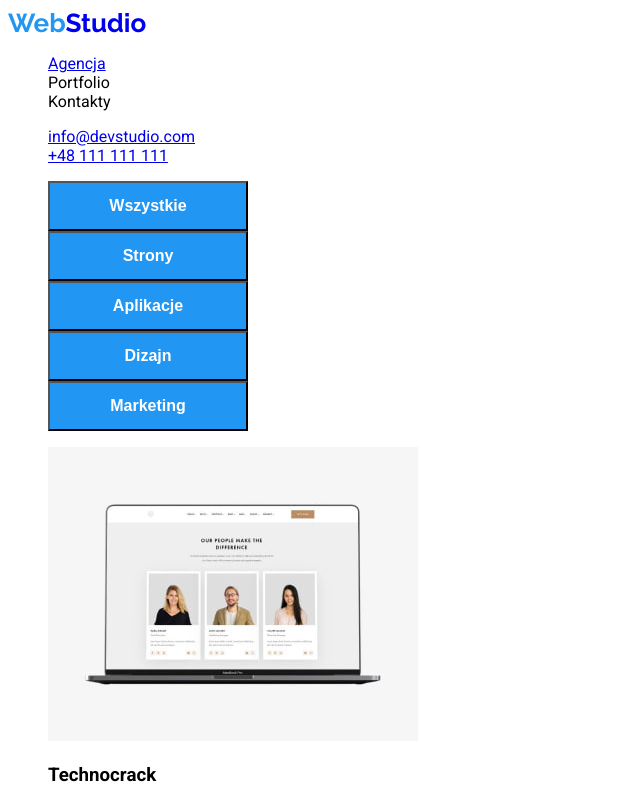
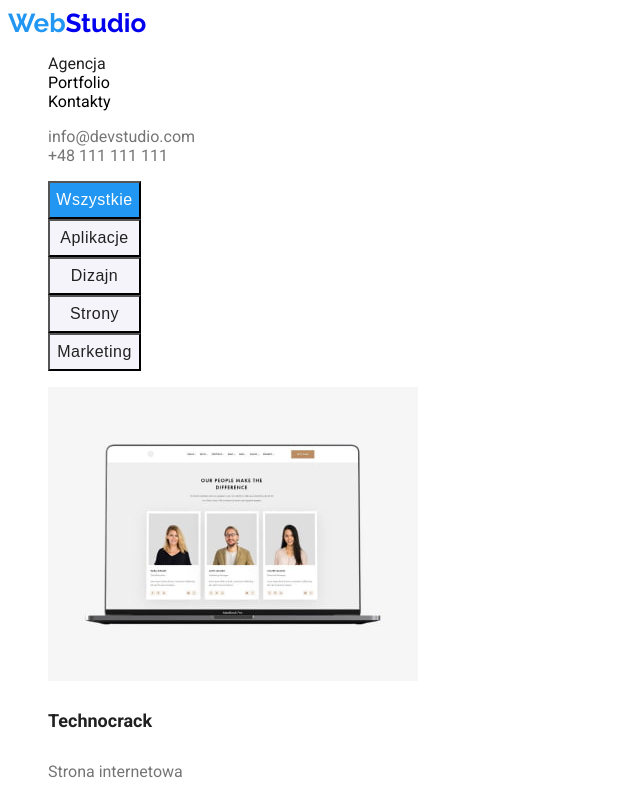
Before and after one commit to MateuszBieda/goit-markup-hw-02, a plain HTML site: page portfolio.html in a window 1280 px wide. Both pictures are taken after a click on the button "Wszystkie". Shown: the top 800 px of the page, without its empty margins (0-640 px from the left). Drawn offline with Linux system fonts and the light colour scheme.

Commit message:
last version

```diff
--- a/css/styles.css
+++ b/css/styles.css
@@ -1,5 +1,5 @@
 body {
-  font-family:'Roboto', sans-serif;'Raleway', sans-serif;
+  font-family:'Roboto', sans-serif,'Raleway',sans-serif
 }
 /* header */
 header {
@@ -11,6 +11,7 @@ header {
   font-size:  26px;
   line-height: 1.17;
   text-decoration: none;
+  cursor: auto;
 }
 .logo-element {
   color: #2196f3;
@@ -19,23 +20,20 @@ header {
     font-weight: 500;
     font-size: 14px;
     line-height: 1.17;
-
 }
-.link-color-blue{
-    color: rgba(33, 150, 243, 1) ;
+.link {
+    color:rgba(33, 33, 33, 1);
+    text-decoration:none;
+}
+.link:active,.link:hover,.link:focus {
+    color:rgba(33, 150, 243, 1);
+}
+.contacts-link {
+    color:rgba(117, 117, 117, 1);
     text-decoration: none;
 }
-.link-color-black{
-    color:rgba(33, 33, 33, 1);
-    text-decoration: none;
-}
-.email-header{
+.contacts-link:active, .contacts-link:hover, .contacts-link:focus{
     color:rgba(33, 150, 243, 1);
-    text-decoration: none;
-}
-.phone-number-header {
-    color:rgba(117, 117, 117, 1);
-    text-decoration: none;
 }
 .logo-second-element{
     color: rgba(0, 0, 0, 1);
@@ -60,13 +58,16 @@ button{
     font-weight: 700;
     font-size: 16px;
     line-height: 1.87;
+    letter-spacing: 0.06em;
     text-align: center;
+    cursor: pointer;}
 
+.button:active, .button:hover, .button:focus {
+    background-color:rgb(16, 234, 250);
 }
 /* sections */
 h2 {
     color:rgba(33, 33, 33, 1);
-  font-weight: 700;
   font-size: 36px;
   line-height: 1.17;
   text-align: center;
@@ -76,13 +77,11 @@ h2 {
 }
 .second-section h3 {
     color: rgba(33, 33, 33, 1);
-    font-weight: 700;
     font-size: 24px;
     line-height: 1.17;
 }
 .second-section-paragraph {
     color:rgba(117, 117, 117, 1);
-    font-weight: 400;
     font-size: 14px;
     line-height: 1.71;
 }
@@ -97,11 +96,9 @@ h2 {
 }
 .position-description {
 color: rgba(117, 117, 117, 1);
-font-weight: 400;
 font-size:16px;
 line-height: 1.17;
 }
-
 footer{
     background-color:#2F303A ;
 }
@@ -109,7 +106,6 @@ footer{
     color:#FFFFFF;
 }
 address{
-    font-weight: 400;
     font-size: 14px;
     line-height: 1.71;
 }
@@ -122,8 +118,38 @@ address > p {
 .contacts {
     color:rgba(255, 255, 255, 0.6);
     text-decoration: none;
-
 }
 ul{
     list-style-type: none;
 }
+a{
+    cursor: default;
+}
+.footer-portfolio {
+    text-decoration-line: underline;
+}
+.button-portfolio{
+    color:rgba(33, 33, 33, 1);
+    font-weight: 500;
+    font-size:16px;
+    line-height: 1.625;
+    letter-spacing: 0.03em;
+    text-align: center;
+    background-color:rgba(245, 244, 250, 1);
+    width: 93px;
+    height: 38px;
+}
+.button-portfolio:active, .button-portfolio:focus, .button-portfolio:hover {
+    background-color: rgba(33, 150, 243, 1);
+    color:rgba(255, 255, 255, 1);
+}
+.main-portfolio h3 {
+    color: rgba(33, 33, 33, 1);
+    font-size:18px;
+    line-height: 2.0;
+}
+.main-portfolio p{
+    color:rgba(117, 117, 117, 1);
+    font-size: 16px;
+    line-height: 1.875;
+}
--- a/portfolio.html
+++ b/portfolio.html
@@ -20,26 +20,26 @@
           ><span class="logo-element">Web</span>Studio</a
         >
         <ul>
-          <li><a href="/">Agencja</a></li>
-          <li><a href="portfolio.html"></a>Portfolio</li>
-          <li><a href="/kontakt"></a>Kontakty</li>
+          <li><a class ="link" href="/">Agencja</a></li>
+          <li><a class ="link" href="portfolio.html"></a>Portfolio</li>
+          <li><a class ="link" href="/kontakt"></a>Kontakty</li>
         </ul>
       </nav>
       <div>
         <ul>
-          <li><a href="mailto:info@devstudio.com">info@devstudio.com</a></li>
-          <li><a href="tel:+48111111111">+48 111 111 111</a></li>
+          <li><a class="contacts-link" href="mailto:info@devstudio.com">info@devstudio.com</a></li>
+          <li><a class="contacts-link" href="tel:+48111111111">+48 111 111 111</a></li>
         </ul>
       </div>
     </header>
-    <main>
+    <main class="main-portfolio">
       <div>
         <ul>
-          <li><button type="button">Wszystkie</button></li>
-          <li><button type="button">Strony</button></li>
-          <li><button type="button">Aplikacje</button></li>
-          <li><button type="button">Dizajn</button></li>
-          <li><button type="button">Marketing</button></li>
+          <li><button class="button-portfolio" type="button">Wszystkie</button></li>
+          <li><button class="button-portfolio" type="button">Aplikacje</button></li>
+          <li><button class="button-portfolio" type="button">Dizajn</button></li>
+          <li><button class="button-portfolio" type="button">Strony</button></li>
+          <li><button class="button-portfolio" type="button">Marketing</button></li>
         </ul>
       </div>
       <section>
@@ -152,14 +152,15 @@
       </section>
     </main>
     <footer>
-      <a class="webstudio" href="#"
-        ><span class="logo-element">Web</span>Studio</a
+     <a class="webstudio" href="#"
+        ><span class="logo-element">Web</span>
+        <span class="logo-footer">Studio</span></a
       >
       <address>
         <p>m. Warszawa, Aleje Jerozolimskie 21</p>
         <ul>
-          <li><a href="mailto:info@devstudio.com">info@devstudio.com</a></li>
-          <li><a href="tel:+48111111111">+48 111 111 111</a></li>
+          <li><a class="contacts-link" class="footer-portfolio" href="mailto:info@devstudio.com"><u>info@devstudio.com</u></a></li>
+          <li><a class="contacts-link" href="tel:+48111111111">+48 111 111 111</a></li>
         </ul>
       </address>
     </footer>
```
Also changed, not shown: index.html (+9 -9 lines).
